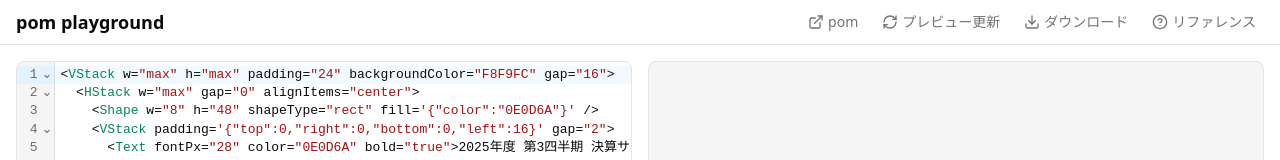
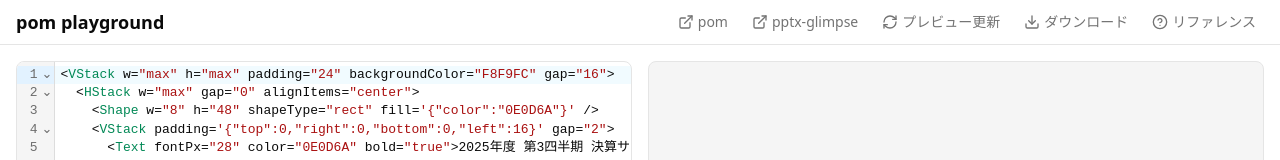
Before and after one commit to hirokisakabe/pom-playground, a Next.js app: page / in a window 1280 px wide. Shown: the top 160 px of the page. Built offline with nearby package versions, Linux system fonts and the light colour scheme; what hono would draw is missing.

Commit message:
ヘッダーにpptx-glimpseのGitHubリンクを追加し、各ライブラリの役割をtitle属性で明示する
Co-Authored-By: Claude Opus 4.6 <noreply@anthropic.com>

```diff
--- a/src/client/components/AppLayout.tsx
+++ b/src/client/components/AppLayout.tsx
@@ -119,10 +119,21 @@ export function AppLayout() {
             href="https://github.com/hirokisakabe/pom"
             target="_blank"
             rel="noopener noreferrer"
+            title="XML→PPTX 変換ライブラリ"
             className="text-muted-foreground hover:text-foreground flex items-center gap-1 rounded-md px-2 py-1 text-sm transition-colors"
           >
             <ExternalLink className="size-4" />
             <span>pom</span>
+          </a>
+          <a
+            href="https://github.com/hirokisakabe/pptx-glimpse"
+            target="_blank"
+            rel="noopener noreferrer"
+            title="PPTX→SVG 変換ライブラリ"
+            className="text-muted-foreground hover:text-foreground flex items-center gap-1 rounded-md px-2 py-1 text-sm transition-colors"
+          >
+            <ExternalLink className="size-4" />
+            <span>pptx-glimpse</span>
           </a>
           <button
             className="text-muted-foreground hover:text-foreground flex items-center gap-1 rounded-md px-2 py-1 text-sm transition-colors disabled:opacity-50"
```
